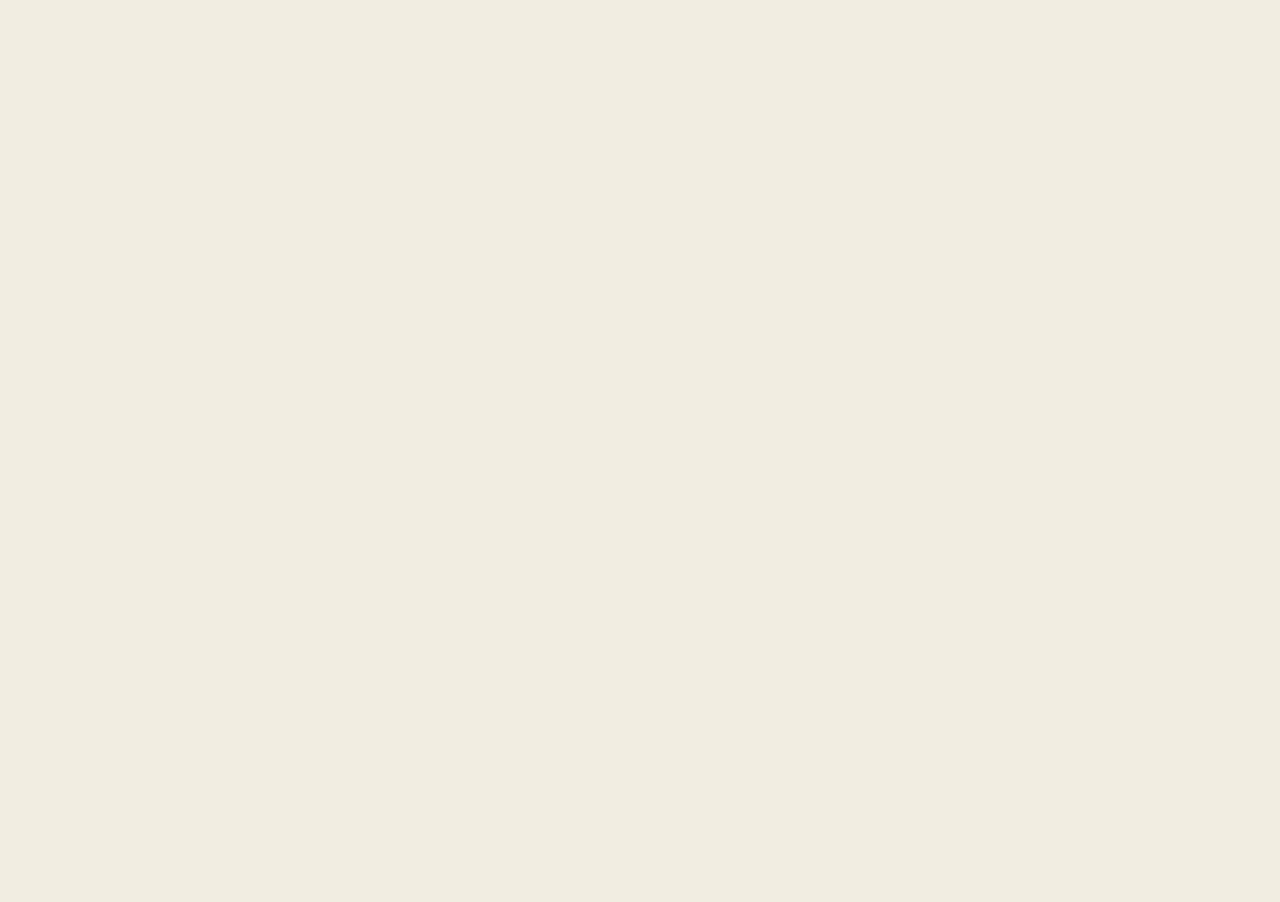
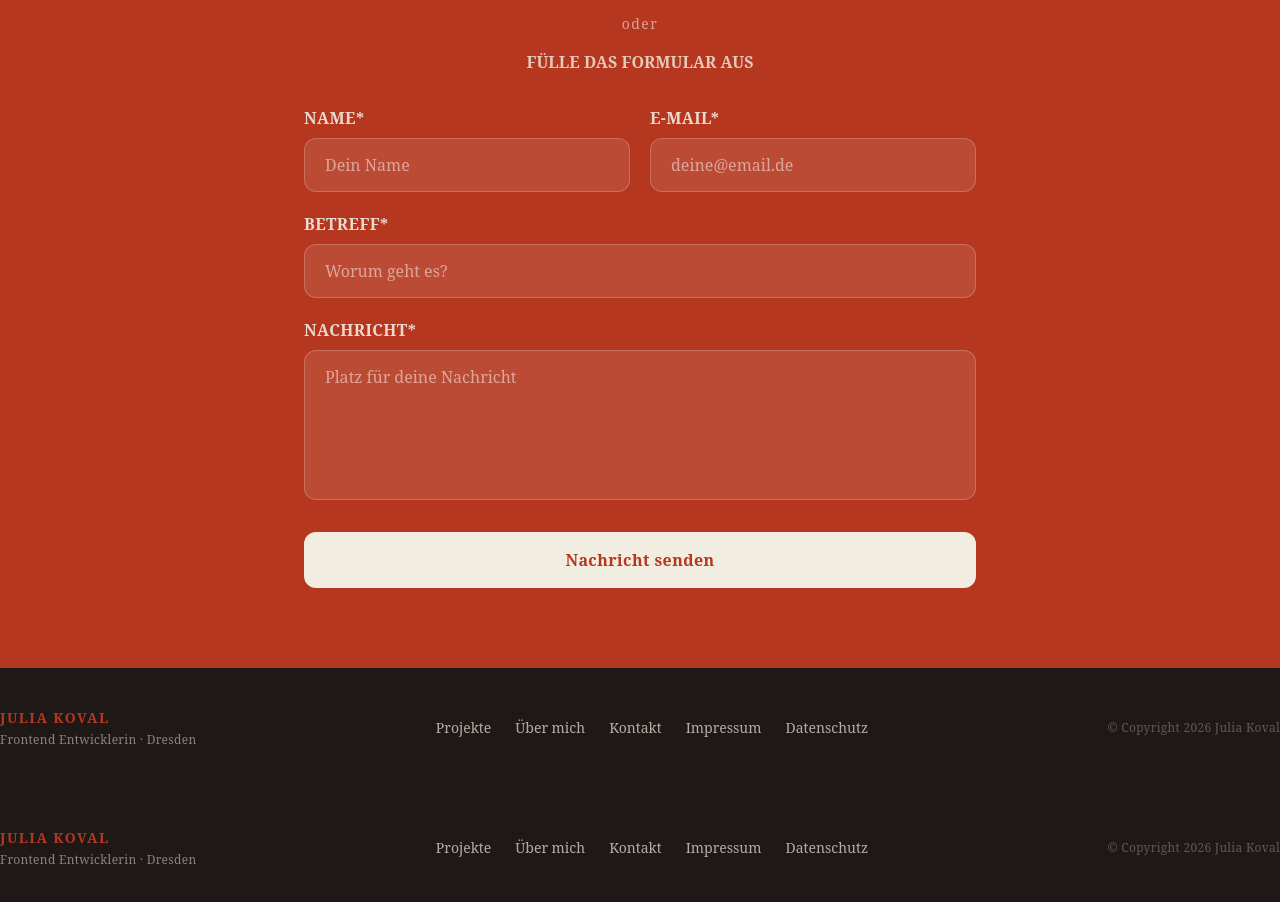
Before and after one commit to you7om/lumiweb, a Nuxt app: page /projects in a window 1280 px wide. Shown: the part 2734-3636 px from the top of the page. Before the commit the page ends 2556 px from the top, so only its background shows below. Built offline with nearby package versions, Linux system fonts and the light colour scheme.

Commit message:
kontakt und footer ergänzt

```diff
--- a/pages/projects/index.vue
+++ b/pages/projects/index.vue
@@ -1,11 +1,15 @@
 <template>
   <div>
     <AllProjects />
+    <Kontakt />
+    <TheFooter />
   </div>
 </template>
 
 <script setup>
 import AllProjects from "~/components/Referenzen/AllProjects.vue";
+import Kontakt from "~/components/Kontakt.vue";
+import TheFooter from "~/components/UI/TheFooter.vue";
 
 definePageMeta({ layout: "referenzen" });
 
```
